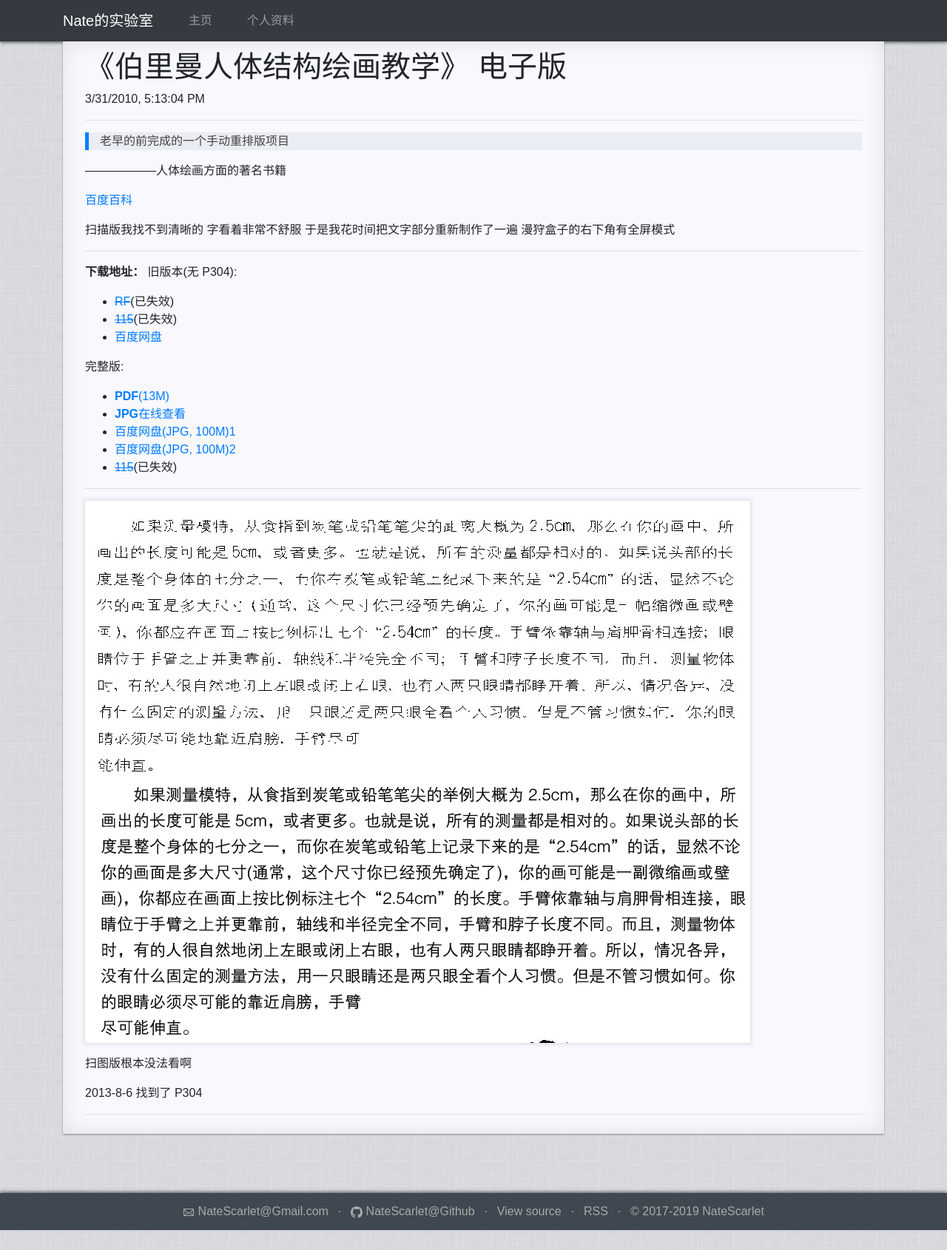
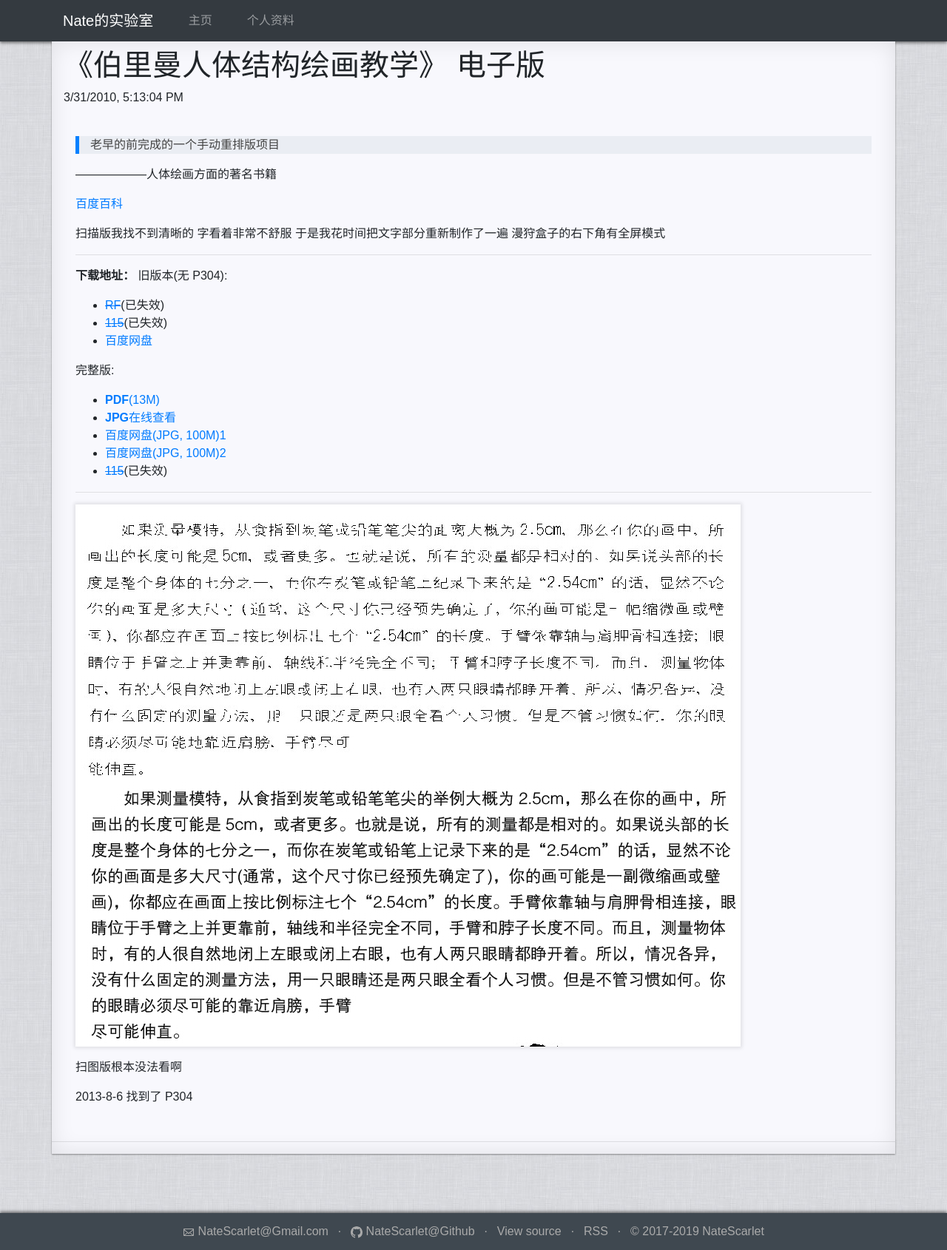
Before and after one commit to NateScarlet/NateScarlet.Github.io, a Jekyll site: the page built from _posts/2010-04-01-伯里曼.md, in a window 1280 px wide. Shown: the whole page at 74% size. Built offline with Jekyll 4.4.1, drawn with Linux system fonts in a browser that asks for light colours; our own code applies the rules of GitHub Pages for plain Markdown files; comment, search, counter and statistics services are not loaded; a style sheet for code colours, icons or effects is not loaded; before the commit the page ends 1663 px from its top, so only the background shows below that.

Commit message:
feat: improve post layout

```diff
--- a/_layouts/post.html
+++ b/_layouts/post.html
@@ -3,8 +3,7 @@ layout: default
 ---
 
 <div class="row">
-  <div id="myArticle" class="col-sm-9">
-    <div class="post-area post">
+  <div id="myArticle" class="col-sm-9 post">
     <header>
       <h1>{{ page.title }}</h1>
       <p>
@@ -12,17 +11,15 @@ layout: default
           page.date | date: '%b %-d, %Y'
         }}</local-time>
         {% if page.author %} •
-          {{ page.author }}{% endif %}{% if page.meta %} • {{ page.meta }}{%
-          endif %}
+        {{ page.author }}{% endif %}{% if page.meta %} • {{ page.meta }}{% endif
+        %}
       </p>
     </header>
-      <hr />
     <article>
       {{ content }}
     </article>
     <hr />
     {% include comments.html %}
-    </div>
   </div>
 
   <aside class="col-sm-3 hidden-xs">
--- /dev/null
+++ b/_sass/placeholder.scss
@@ -0,0 +1,16 @@
+%inset-shadow {
+  -webkit-box-shadow: 0 1px 2px rgba(0, 0, 0, 0.4),
+    0 0 30px rgba(10, 10, 0, 0.1) inset;
+  -moz-box-shadow: 0 1px 2px rgba(0, 0, 0, 0.4),
+    0 0 30px rgba(10, 10, 0, 0.1) inset;
+  -o-box-shadow: 0 1px 2px rgba(0, 0, 0, 0.4),
+    0 0 30px rgba(10, 10, 0, 0.1) inset;
+  box-shadow: 0 1px 2px rgba(0, 0, 0, 0.4), 0 0 30px rgba(10, 10, 0, 0.1) inset;
+}
+
+%shadow {
+  -webkit-box-shadow: 0 0 5px 2px rgba(0, 0, 0, 0.1);
+  -moz-box-shadow: 0 0 5px 2px rgba(0, 0, 0, 0.1);
+  -o-box-shadow: 0 0 5px 2px rgba(0, 0, 0, 0.1);
+  box-shadow: 0 0 5px 2px rgba(0, 0, 0, 0.1);
+}
--- /dev/null
+++ b/_sass/post.scss
@@ -0,0 +1,29 @@
+@import 'placeholder.scss';
+
+.post {
+  font-size: 16px;
+  line-height: 1.5;
+  padding: 0;
+
+  background-color: #f8f8fd;
+  @extend %inset-shadow;
+
+  h4 {
+    font-weight: bold;
+  }
+
+  img {
+    max-width: 100%;
+    vertical-align: middle;
+
+    @extend %shadow;
+  }
+
+  header {
+    padding: 0.5em 1em;
+  }
+
+  article {
+    padding: 1em 2em;
+  }
+}
--- a/static/css/index.scss
+++ b/static/css/index.scss
@@ -2,6 +2,7 @@
 ---
 
 @import 'toc.scss';
+@import 'post.scss';
 
 /**
  * Reset some basic elements
@@ -72,16 +73,6 @@ nav {
   text-align: center;
 }
 
-.post-area {
-  background-color: #f8f8fd;
-  -webkit-box-shadow: 0 1px 2px rgba(0, 0, 0, 0.4),
-    0 0 30px rgba(10, 10, 0, 0.1) inset;
-  -moz-box-shadow: 0 1px 2px rgba(0, 0, 0, 0.4),
-    0 0 30px rgba(10, 10, 0, 0.1) inset;
-  -o-box-shadow: 0 1px 2px rgba(0, 0, 0, 0.4),
-    0 0 30px rgba(10, 10, 0, 0.1) inset;
-  box-shadow: 0 1px 2px rgba(0, 0, 0, 0.4), 0 0 30px rgba(10, 10, 0, 0.1) inset;
-}
 .post-list-header {
   padding: 15px 30px;
   border-bottom: 1px solid #c0c0c0;
@@ -251,29 +242,6 @@ footer .point {
   vertical-align: middle;
 }
 
-/* post
- * post articles area
- */
-.post {
-  padding: 10px 30px;
-  font-size: 16px;
-  line-height: 1.5;
-  /* -webkit-text-size-adjust: 100%; */
-}
-
-.post h4 {
-  font-weight: bold;
-}
-
-.post img {
-  max-width: 100%;
-  vertical-align: middle;
-
-  -webkit-box-shadow: 0 0 5px 2px rgba(0, 0, 0, 0.1);
-  -moz-box-shadow: 0 0 5px 2px rgba(0, 0, 0, 0.1);
-  -o-box-shadow: 0 0 5px 2px rgba(0, 0, 0, 0.1);
-  box-shadow: 0 0 5px 2px rgba(0, 0, 0, 0.1);
-}
 /**
  * Blockquotes
  */
```
Lines whose indentation alone changed are shown as unchanged.
